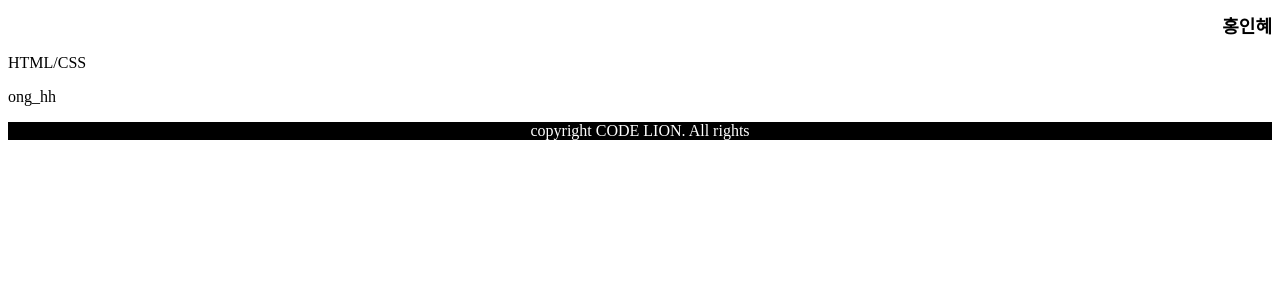
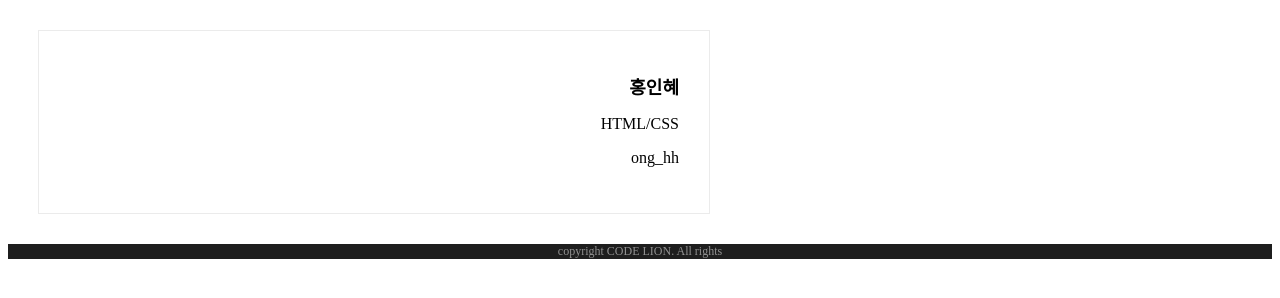
Before and after one commit to hinhyu/LikeLion9, a plain HTML site: page 1.HTML&CSS/index.html in a window 1280 px wide. Drawn offline with Linux system fonts and the light colour scheme.

Commit message:
margin and padding

```diff
--- a/1.HTML&CSS/index.html
+++ b/1.HTML&CSS/index.html
@@ -8,9 +8,12 @@
     <title>Inhye's Resume</title>
 </head>
 <body>
-    <h1>홍인혜</h1>
-    <p>HTML/CSS</p>
-    <p>ong_hh</p>
+    <div class="mainbox">
+        <h1>홍인혜</h1>
+        <p>HTML/CSS</p>
+        <p>ong_hh</p>
+    </div>
+
     <footer>copyright CODE LION. All rights</footer>
 </body>
 </html>
--- a/1.HTML&CSS/resume.css
+++ b/1.HTML&CSS/resume.css
@@ -1,10 +1,21 @@
-footer {
-    text-align: center;
-    background-color: black;
-    color: white;
-}
-
 h1 {
     text-align: right;
     font-size: large;
 }
+
+footer {
+    text-align: center;
+    background-color: #1e1e1e;
+    font-size: 12px;
+    color: #919191;
+  }
+
+  .mainbox{
+    width:610px;
+    margin-right: auto;
+    margin-left: auto;
+    border: 1px solid #ebebeb;
+    text-align: right;
+    padding: 30px;
+    margin: 30px;
+}
```
Also changed, not shown: 1.HTML&CSS/box_model.css (added, +12 -0 lines), 1.HTML&CSS/box_model.html (added, +10 -0 lines).
